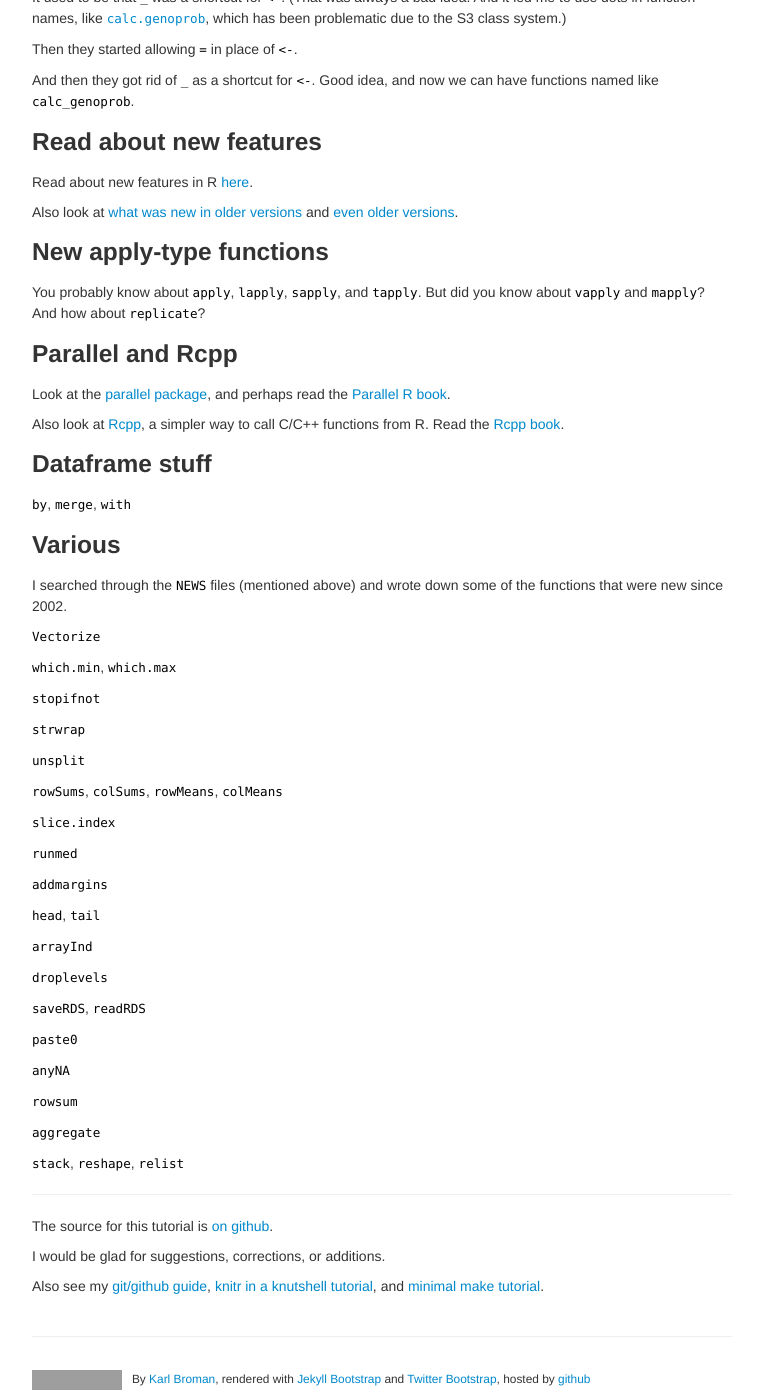
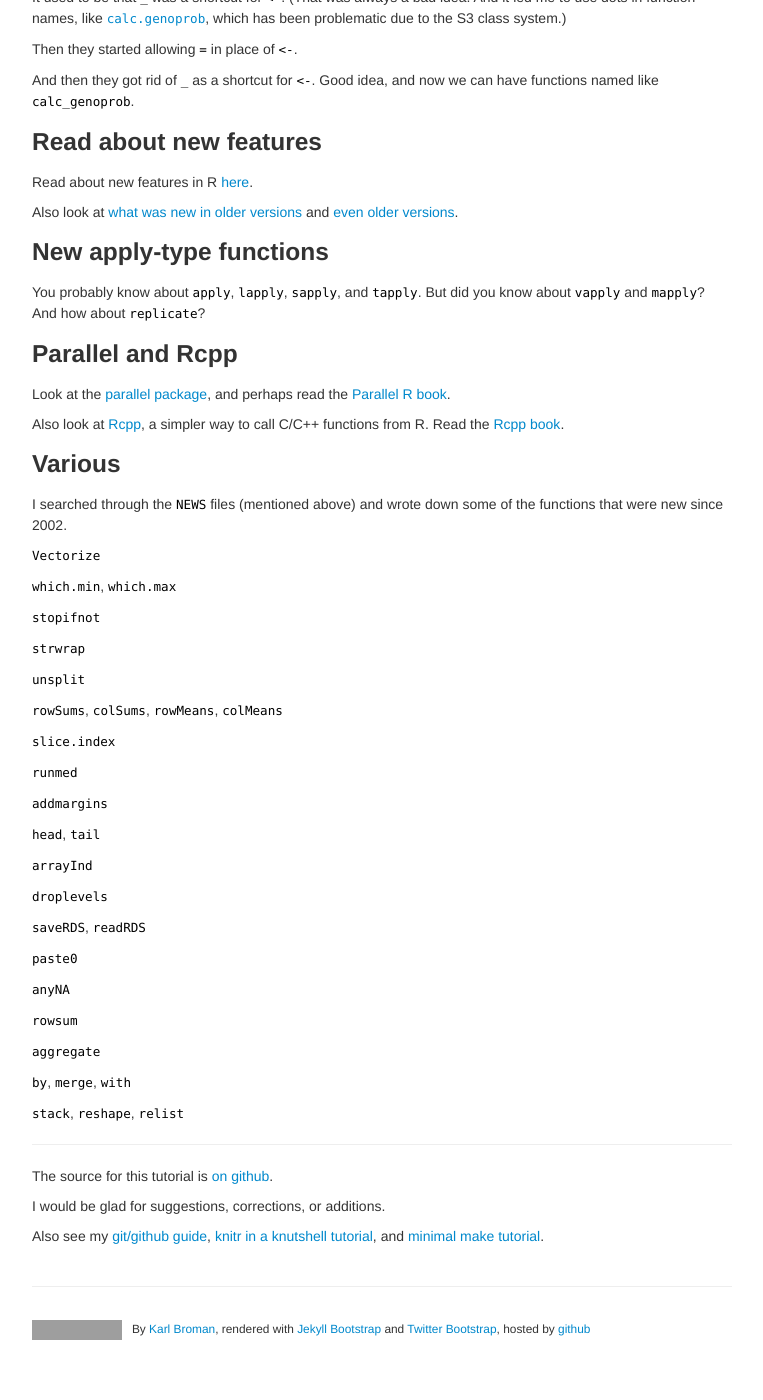
Before and after one commit to kbroman/hipsteR, a Jekyll site: the page built from index.md, in a window 1280 px wide and 1400 px high, scrolled down 1148 px. Shown: the whole window, without its empty margins (258-1021 px from the left). Built offline with Jekyll 4.4.1, drawn with Linux system fonts in a browser that asks for light colours; after the commit the page ends 2498 px from its top, so only the background shows below that; grey boxes are pictures that could not be loaded.

Commit message:
Remove dataframe section; move by/merge/with to later

```diff
--- a/index.md
+++ b/index.md
@@ -132,10 +132,6 @@ and perhaps read the
 Also look at [Rcpp](http://adv-r.had.co.nz/Rcpp.html), a simpler way
 to call C/C++ functions from R. Read the [Rcpp book](http://www.amazon.com/exec/obidos/ASIN/1461468671/7210-20).
 
-### Dataframe stuff
-
-`by`, `merge`, `with`
-
 ### Various
 
 I searched through the `NEWS` files (mentioned above) and
```
Also changed, not shown: other parts of index.md (+2 -0 lines).
